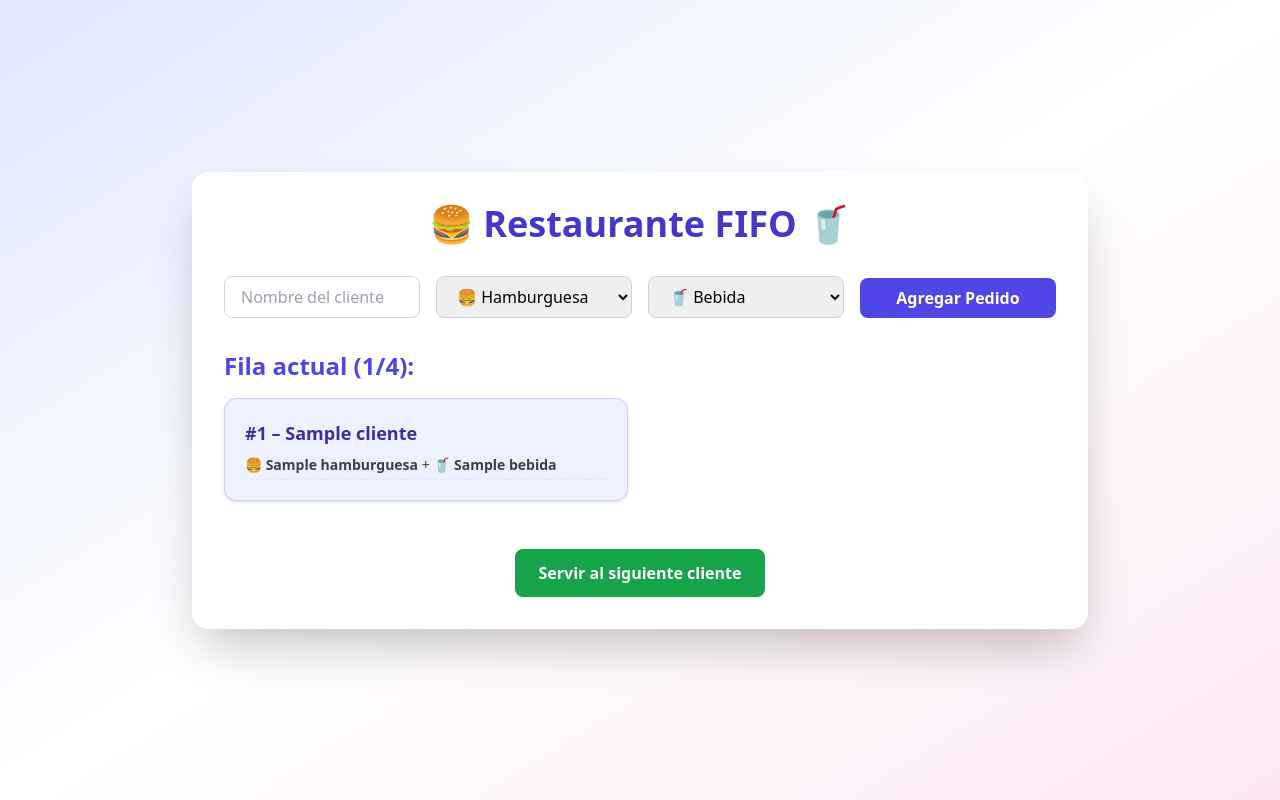
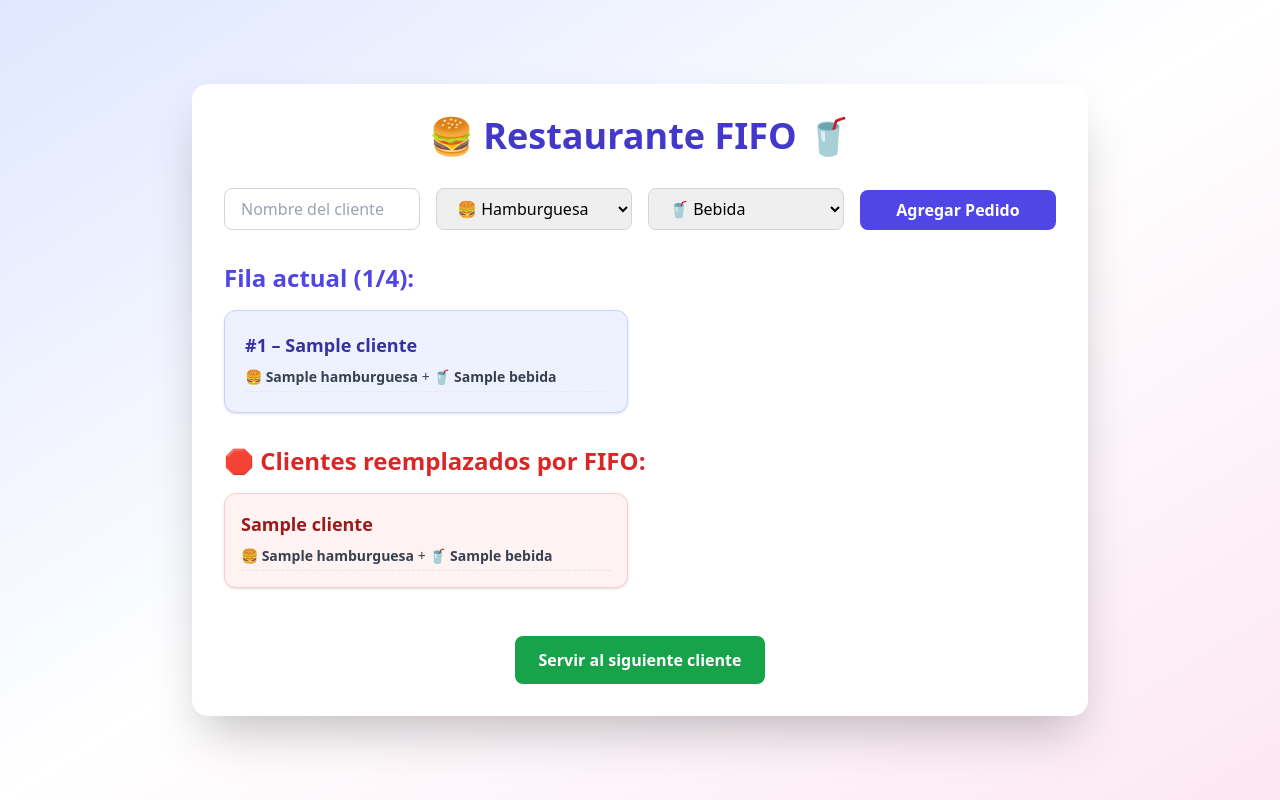
Before and after one commit to Jroman07/Proyecto_Sistemas-Operativos, a Flask app: template mi_app_flask/templates/index.html in a window 1280 px wide. Run offline with Flask 3, Linux system fonts and the light colour scheme; the template is opened without the code that fills it: most values are stand-ins (such as "Sample title", 1, 10 or a date in 2020); some libraries are stand-ins or nearby versions.

Commit message:
cambios reelevantes

```diff
--- a/mi_app_flask/app.py
+++ b/mi_app_flask/app.py
@@ -3,13 +3,14 @@ from flask import Flask, render_template, request, redirect, url_for, flash
 app = Flask(__name__)
 app.secret_key = "secreto"
 
-# Cada cliente tendrá: nombre, y una lista de pedidos [{hamburguesa, bebida}, ...]
+# Cola principal y historial de reemplazos (FIFO)
 fila = []
+historial_reemplazos = []
 MAX_CLIENTES = 4
 
 @app.route("/")
 def index():
-    return render_template("index.html", fila=fila)
+    return render_template("index.html", fila=fila, historial=historial_reemplazos)
 
 @app.route("/agregar", methods=["POST"])
 def agregar():
@@ -21,19 +22,17 @@ def agregar():
         flash("Debes completar todos los campos del formulario.")
         return redirect(url_for("index"))
 
-    # Buscar si ya está en la fila
     for c in fila:
         if c["cliente"] == cliente:
             c["pedidos"].append({"hamburguesa": hamburguesa, "bebida": bebida})
             flash(f"Añadido nuevo pedido para '{cliente}': hamburguesa '{hamburguesa}', bebida '{bebida}'.")
             return redirect(url_for("index"))
 
-    # Si la fila está llena, atender al primero
     if len(fila) >= MAX_CLIENTES:
-        atendido = fila.pop(0)
-        flash(f"La fila estaba llena. Se atendió automáticamente a '{atendido['cliente']}'.")
+        reemplazado = fila.pop(0)
+        historial_reemplazos.append(reemplazado)
+        flash(f"La fila estaba llena. Se reemplazó automáticamente a '{reemplazado['cliente']}' (FIFO).")
 
-    # Nuevo cliente
     fila.append({
         "cliente": cliente,
         "pedidos": [{"hamburguesa": hamburguesa, "bebida": bebida}]
--- a/mi_app_flask/templates/index.html
+++ b/mi_app_flask/templates/index.html
@@ -82,6 +82,27 @@
       {% endif %}
     </div>
 
+    <!-- Historial de reemplazos -->
+    {% if historial %}
+      <div>
+        <h2 class="text-2xl font-bold text-red-600 mt-8">🛑 Clientes reemplazados por FIFO:</h2>
+        <div class="grid sm:grid-cols-2 gap-6 mt-4">
+          {% for h in historial %}
+            <div class="bg-red-50 border border-red-200 p-4 rounded-xl shadow hover:shadow-md transition">
+              <h3 class="text-lg font-bold text-red-800 mb-2">{{ h.cliente }}</h3>
+              <ul class="space-y-1">
+                {% for p in h.pedidos %}
+                  <li class="text-sm text-gray-700 border-b border-dashed pb-1">
+                    🍔 <strong>{{ p.hamburguesa }}</strong> + 🥤 <strong>{{ p.bebida }}</strong>
+                  </li>
+                {% endfor %}
+              </ul>
+            </div>
+          {% endfor %}
+        </div>
+      </div>
+    {% endif %}
+
     <!-- Botón de servir -->
     <form action="/servir" method="get" class="text-center pt-4">
       <button type="submit"
```
